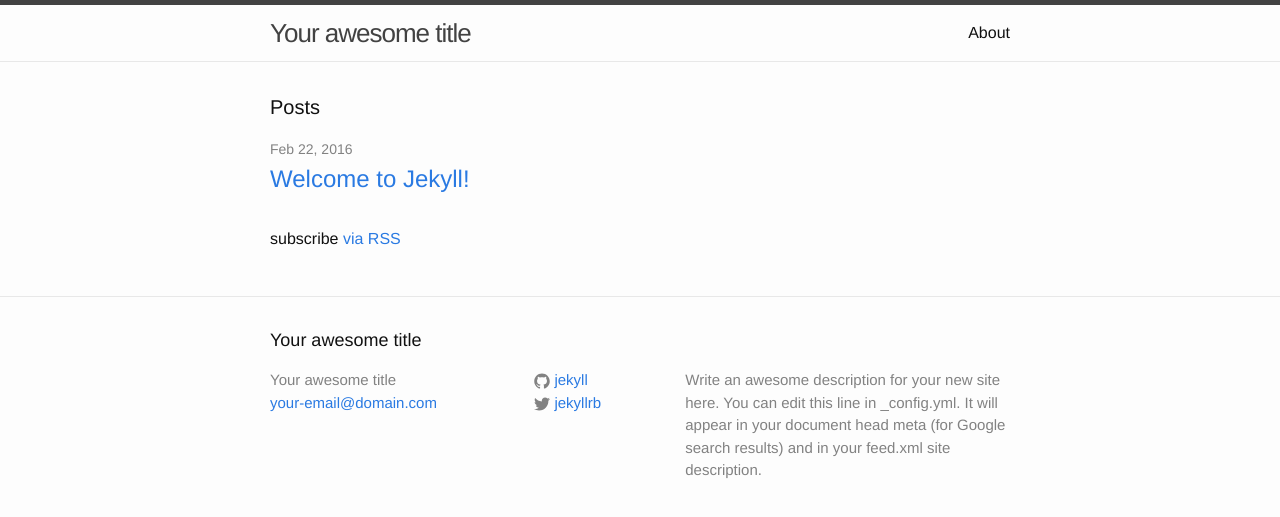
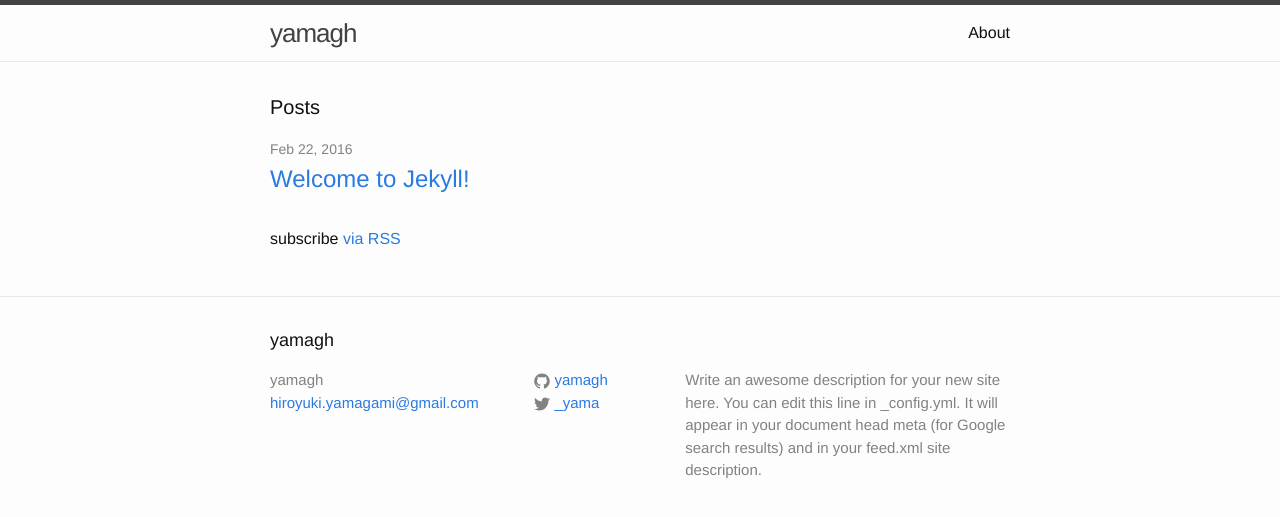
Before and after one commit to yamagh/yamagh.github.io, a Jekyll site: the page built from index.html, in a window 1280 px wide. Shown: the top 517 px of the page. Built offline with Jekyll 4.4.1, drawn with Linux system fonts in a browser that asks for light colours.

Commit message:
edit config

```diff
--- a/_config.yml
+++ b/_config.yml
@@ -6,16 +6,16 @@
 # 'jekyll serve'. If you change this file, please restart the server process.
 
 # Site settings
-title: Your awesome title
-email: your-email@domain.com
+title: yamagh
+email: hiroyuki.yamagami@gmail.com
 description: > # this means to ignore newlines until "baseurl:"
   Write an awesome description for your new site here. You can edit this
   line in _config.yml. It will appear in your document head meta (for
   Google search results) and in your feed.xml site description.
 baseurl: "" # the subpath of your site, e.g. /blog
 url: "http://yourdomain.com" # the base hostname & protocol for your site
-twitter_username: jekyllrb
-github_username:  jekyll
+twitter_username: _yama
+github_username:  yamagh
 
 # Build settings
 markdown: kramdown
```
